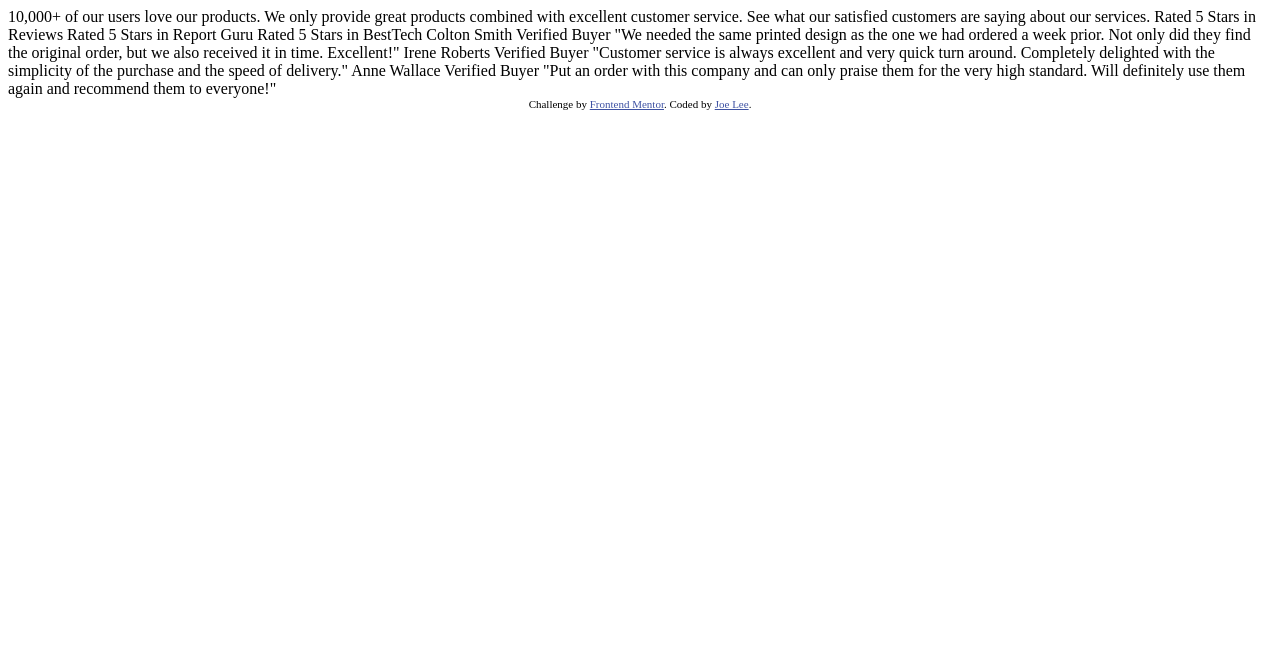
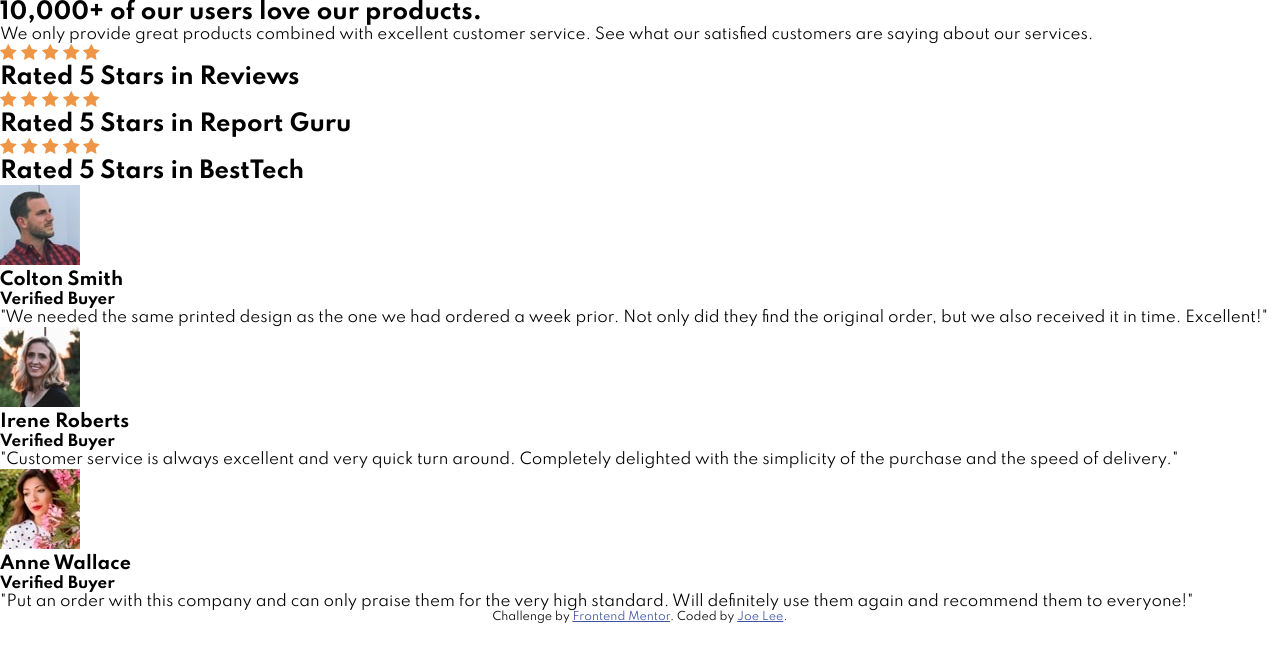
Before and after one commit to JoeDravarol/frontendmentor-social-proof-section, a plain HTML site: page index.html in a window 1280 px wide. Drawn offline with Linux system fonts and the light colour scheme.

Commit message:
Feat: Structure contents with HTML & Setup base styles

```diff
--- a/index.html
+++ b/index.html
@@ -1,61 +1,117 @@
 <!DOCTYPE html>
 <html lang="en">
+
 <head>
   <meta charset="UTF-8" />
   <meta name="viewport" content="width=device-width, initial-scale=1.0" />
   <!-- displays site properly based on user's device -->
 
-    <link
-      rel="icon"
-      type="image/png"
-      sizes="32x32"
-      href="./images/favicon-32x32.png"
-    />
+  <link rel="icon" type="image/png" sizes="32x32" href="./images/favicon-32x32.png" />
+  <link rel="stylesheet" href="./css/main.css">
 
   <title>Frontend Mentor | Social proof section</title>
+</head>
 
-    <!-- Feel free to remove these styles or customise in your own stylesheet 👍 -->
-    <style>
-      .attribution {
-        font-size: 11px;
-        text-align: center;
-      }
-      .attribution a {
-        color: hsl(228, 45%, 44%);
-      }
-    </style>
-  </head>
 <body>
+  <article class="wrapper">
+    <section>
+      <h2 class="company-blurb__heading">
         10,000+ of our users love our products.
+      </h2>
 
+      <p class="company-blurb__content">
         We only provide great products combined with excellent customer service.
         See what our satisfied customers are saying about our services.
+      </p>
+    </section>
 
+    <div class="reviews">
+      <section class="review">
+        <img src="./images/icon-star.svg" alt="Yellow star" />
+        <img src="./images/icon-star.svg" alt="Yellow star" />
+        <img src="./images/icon-star.svg" alt="Yellow star" />
+        <img src="./images/icon-star.svg" alt="Yellow star" />
+        <img src="./images/icon-star.svg" alt="Yellow star" />
+
+        <h2 class="review__heading">
           Rated 5 Stars in Reviews
+        </h2>
+      </section>
+
+      <section class="review">
+        <img src="./images/icon-star.svg" alt="Yellow star" />
+        <img src="./images/icon-star.svg" alt="Yellow star" />
+        <img src="./images/icon-star.svg" alt="Yellow star" />
+        <img src="./images/icon-star.svg" alt="Yellow star" />
+        <img src="./images/icon-star.svg" alt="Yellow star" />
+
+        <h2 class="review__heading">
           Rated 5 Stars in Report Guru
+        </h2>
+      </section>
+
+      <section class="review">
+        <img src="./images/icon-star.svg" alt="Yellow star" />
+        <img src="./images/icon-star.svg" alt="Yellow star" />
+        <img src="./images/icon-star.svg" alt="Yellow star" />
+        <img src="./images/icon-star.svg" alt="Yellow star" />
+        <img src="./images/icon-star.svg" alt="Yellow star" />
+
+        <h2 class="review__heading">
           Rated 5 Stars in BestTech
+        </h2>
+      </section>
+    </div>
 
-    Colton Smith
-    Verified Buyer
+    <div class="testimonials">
+      <section class="testimonial">
+        <img class="testimonial__avatar" src="./images/image-colton.jpg" alt="Buyer's profile image">
+        <div class="testimonial__info">
+          <h3 class="testimonial__name">Colton Smith</h3>
+          <h4 class="testimonial__verified">Verified Buyer</h4>
+        </div>
+
+        <p class="testimonial__content">
           "We needed the same printed design as the one we had ordered a week prior.
           Not only did they find the original order, but we also received it in time.
           Excellent!"
+        </p>
+      </section>
 
-    Irene Roberts
-    Verified Buyer
+      <section class="testimonial">
+        <img class="testimonial__avatar" src="./images/image-irene.jpg" alt="Buyer's profile image">
+        <div class="testimonial__info">
+          <h3 class="testimonial__name">Irene Roberts
+          </h3>
+          <h4 class="testimonial__verified">Verified Buyer</h4>
+        </div>
+
+        <p class="testimonial__content">
           "Customer service is always excellent and very quick turn around. Completely
           delighted with the simplicity of the purchase and the speed of delivery."
+        </p>
+      </section>
 
-    Anne Wallace
-    Verified Buyer
+      <section class="testimonial">
+        <img class="testimonial__avatar" src="./images/image-anne.jpg" alt="Buyer's profile image">
+        <div class="testimonial__info">
+          <h3 class="testimonial__name">Anne Wallace</h3>
+          <h4 class="testimonial__verified">Verified Buyer</h4>
+        </div>
+
+        <p class="testimonial__content">
           "Put an order with this company and can only praise them for the very high
           standard. Will definitely use them again and recommend them to everyone!"
+        </p>
+      </section>
+    </div>
+  </article>
 
   <div class="attribution">
     Challenge by
-      <a href="https://www.frontendmentor.io?ref=challenge" target="_blank"
-        >Frontend Mentor</a
-      >. Coded by <a href="https://github.com/joedravarol">Joe Lee</a>.
+    <a href="https://www.frontendmentor.io?ref=challenge" target="_blank">Frontend Mentor</a>. Coded by <a
+      href="https://github.com/joedravarol">Joe Lee</a>.
   </div>
 </body>
+
 </html>
--- /dev/null
+++ b/main.scss
@@ -0,0 +1,29 @@
+@import url("https://fonts.googleapis.com/css?family=Spartan:400,500,700&display=swap");
+
+$dark-magenta: hsl(300, 43%, 22%);
+$soft-pink: hsl(333, 80%, 67%);
+$dark-grayish-magenta: hsl(303, 10%, 53%);
+$light-grayish-magenta: hsl(300, 24%, 96%);
+$white: hsl(0, 0%, 100%);
+
+*,
+*::before,
+*::after {
+  padding: 0;
+  margin: 0;
+  box-sizing: border-box;
+}
+
+body {
+  font-size: 15px;
+  font-family: "Spartan", Arial, Helvetica, sans-serif;
+}
+
+.attribution {
+  font-size: 11px;
+  text-align: center;
+
+  a {
+    color: hsl(228, 45%, 44%);
+  }
+}
```
Also changed, not shown: css/main.css (added), 1 other file. Lines whose indentation alone changed are shown as unchanged.
